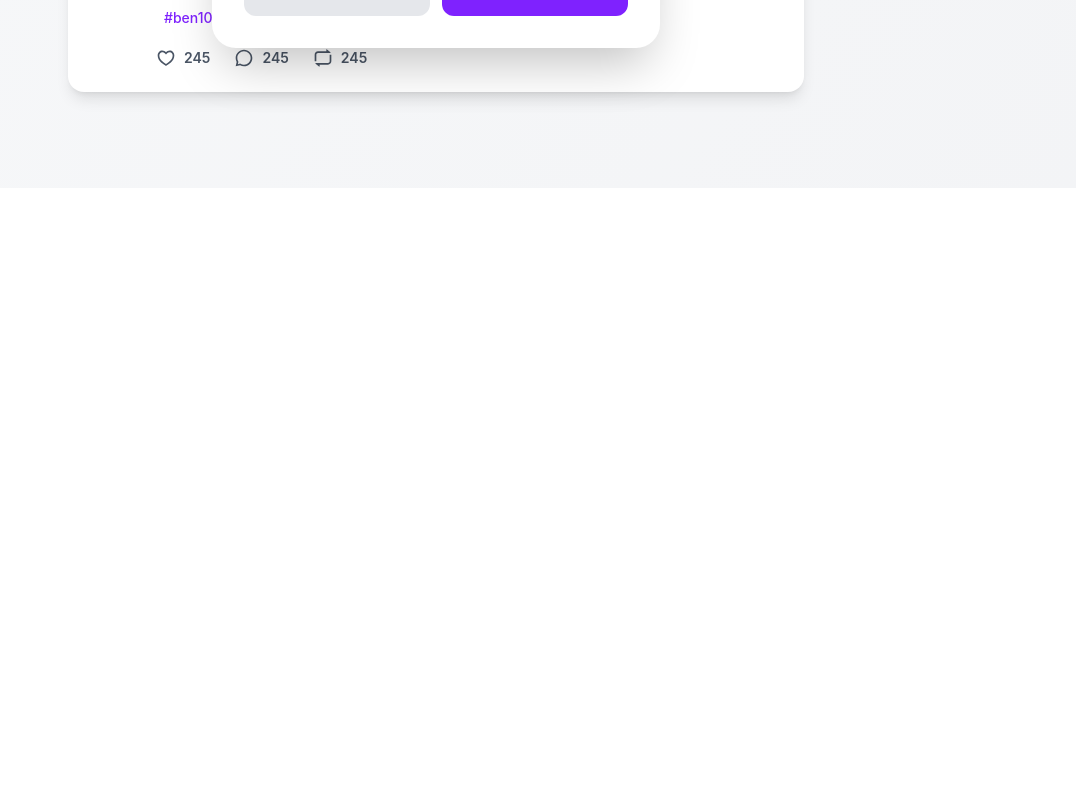
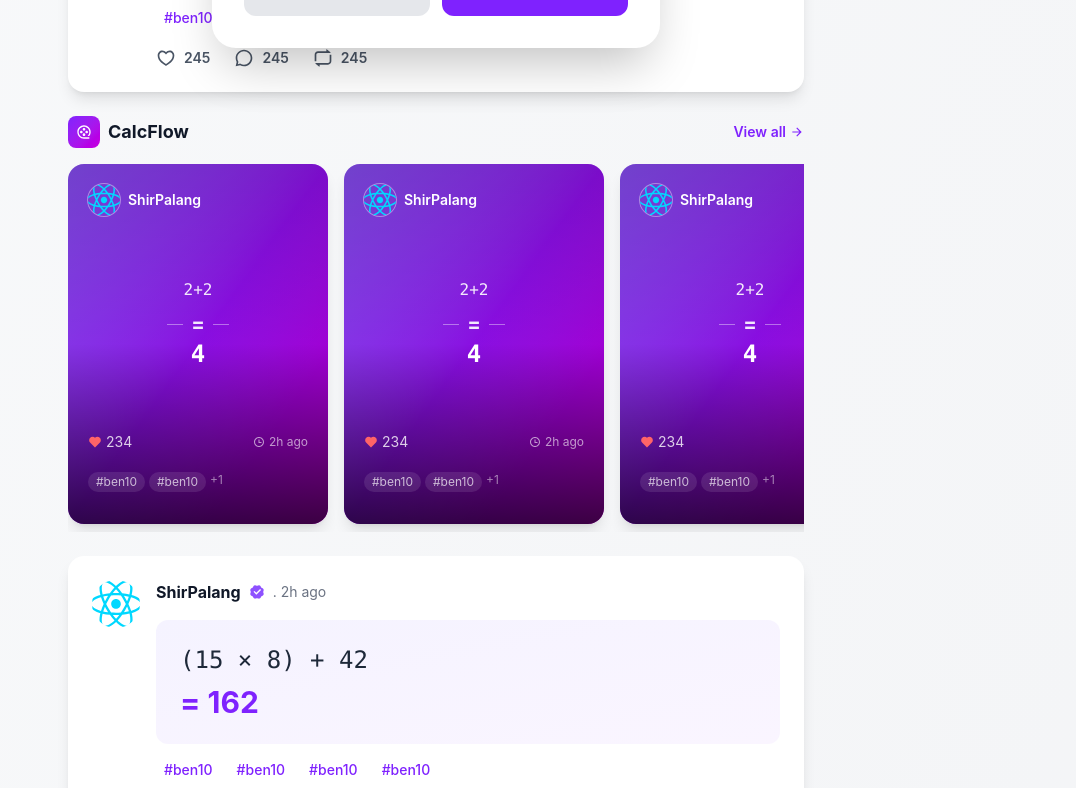
Before and after one commit to ShirPalang/FormulaX, a React (Vite) app: page /feed in a window 1280 px wide. Shown: the part 1532-2320 px from the top of the page, without its empty margins (204-1280 px from the left). Before the commit the page ends 1720 px from the top, so only its background shows below. Built offline with nearby package versions, Linux system fonts and the light colour scheme.

Commit message:
bavar kon nemidoonam

```diff
--- /dev/null
+++ b/src/components/common/CalcFlowCard.tsx
@@ -0,0 +1,65 @@
+import { RiHeartFill, RiTimeLine } from "react-icons/ri"
+
+const CalcFlowCard = () => {
+  return (
+    <div className="shrink-0 w-55 md:w-65 h-75 md:h-90 snap-start cursor-pointer group/card">
+      <div className="relative h-full bg-linear-to-br from-violet-500 via-purple-600 to-fuchsia-600 rounded-2xl overflow-hidden shadow-lg group-hover/card:shadow-xl transition-all duration-300 group-hover/card:scale-[1.02]">
+
+        <div className="absolute inset-0 bg-linear-to-t from-black/70 via-black/10 to-black/20" />
+
+        <div className="relative z-10 p-4 md:p-5 h-full flex flex-col">
+
+          <div className="flex items-center gap-2">
+            <img
+              src="/src/assets/react.svg"
+              alt=""
+              className="w-7 h-7 md:w-8 md:h-8 rounded-full object-cover ring-1 ring-white/40"
+            />
+
+            <span className="text-white font-semibold text-xs md:text-sm truncate">
+              ShirPalang
+            </span>
+          </div>
+
+          <div className="text-center my-auto">
+            <div className="font-mono text-sm md:text-base text-white/90 mb-2">
+              2+2
+            </div>
+
+            <div className="flex items-center justify-center gap-2">
+              <span className="w-4 h-px bg-white/40" />
+              <span className="text-white/90 text-lg md:text-xl font-bold">
+                =
+              </span>
+              <span className="w-4 h-px bg-white/40" />
+            </div>
+
+            <div className="font-mono text-xl md:text-2xl font-bold text-white">
+              4
+            </div>
+          </div>
+
+          <div className="flex items-center justify-between text-white/80 text-sm">
+            <span className="flex items-center gap-1">
+              <RiHeartFill className="text-red-400" />
+              234
+            </span>
+
+            <div className="flex items-center gap-1 text-white/60 text-xs">
+              <RiTimeLine />
+              2h ago
+            </div>
+          </div>
+          <div className="relative z-10 pb-3 flex flex-wrap gap-1 mt-5">
+            <span className="text-white/70 text-xs bg-white/10 px-2 py-0.5 rounded-full">#ben10</span>
+            <span className="text-white/70 text-xs bg-white/10 px-2 py-0.5 rounded-full">#ben10</span>
+            <span className="text-white/50 text-xs">+1</span>
+          </div>
+        </div>
+      </div>
+    </div>
+
+  )
+}
+
+export default CalcFlowCard
--- /dev/null
+++ b/src/components/common/CalcFlowCarousel.tsx
@@ -0,0 +1,44 @@
+import { RiArrowRightLine, RiMovie2Line } from "react-icons/ri"
+import { Link } from "react-router"
+import CalcFlowCard from "./CalcFlowCard"
+
+const CalcFlowCarousel = () => {
+  return (
+    <div className="mb-4 md:mb-6">
+
+      {/* header section */}
+      <div className="flex items-center justify-between mb-3 md:mb-4">
+        <div className="flex items-center gap-2">
+          <div className="w-7 h-7 md:w-8 md:h-8 bg-linear-to-br from-violet-600 to-fuchsia-600 rounded-lg flex items-center justify-center">
+            <RiMovie2Line className="text-white text-sm md:text-base" />
+          </div>
+          <h3 className="text-base md:text-lg font-bold text-gray-900 dark:text-white">CalcFlow</h3>
+        </div>
+
+        <Link to='/calcflow' className="text-violet-600 hover:text-violet-700 font-semibold text-xs md:text-sm flex items-center gap-1 cursor-pointer whitespace-nowrap">
+          View all
+          <RiArrowRightLine />
+        </Link>
+      </div>
+
+      {/* main section */}
+      <div className="relative group">
+        {/* buttons */}
+        {/* / */}
+        {/* / */}
+        {/* / */}
+
+        {/* reels */}
+        <div className="flex gap-3 md:gap-4 overflow-x-auto pb-2 scrollbar-none snap-x snap-mandatory">
+          <CalcFlowCard/>
+          <CalcFlowCard/>
+          <CalcFlowCard/>
+          <CalcFlowCard/>
+          <CalcFlowCard/>
+        </div>
+      </div>
+    </div>
+  )
+}
+
+export default CalcFlowCarousel
--- a/src/components/common/CalcFlowPost.tsx
+++ b/src/components/common/CalcFlowPost.tsx
@@ -1,5 +1,5 @@
-import { useEffect, useRef, useState } from "react"
-import { RiChat3Line, RiHeartFill, RiHeartLine, RiRepeat2Line, RiShareForwardLine } from "react-icons/ri"
+import { useRef, useState } from "react"
+import { RiHeartFill, RiHeartLine, RiRepeat2Line, RiShareForwardLine } from "react-icons/ri"
 import { Link } from "react-router"
 
 const CalcFlowPost = () => {
--- a/src/pages/Feed.tsx
+++ b/src/pages/Feed.tsx
@@ -2,6 +2,7 @@ import { RiCompass3Line, RiUserHeartLine } from "react-icons/ri"
 import StoryBox from "../components/common/StoryBox"
 import Post from "../components/common/Post"
 import PostButton from "../components/common/PostButton"
+import CalcFlowCarousel from "../components/common/CalcFlowCarousel"
 
 const Feed = () => {
   return (
@@ -29,10 +30,15 @@ const Feed = () => {
         <Post />
         <Post />
         <Post />
+        <CalcFlowCarousel />
+        <Post />
+        <Post />
+        <Post />
+        <Post />
       </div>
 
       {/* post button */}
-      <PostButton/>
+      <PostButton />
 
     </div>
   )
```
